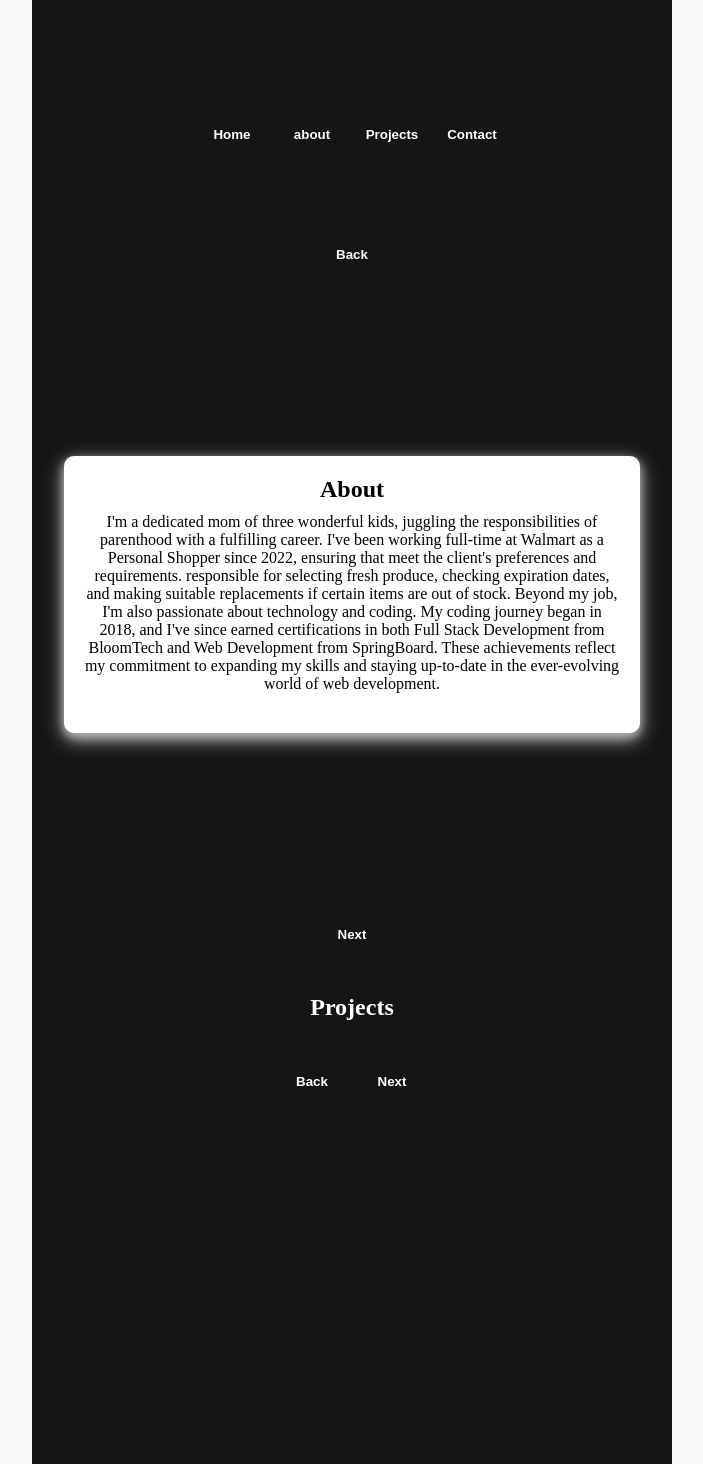
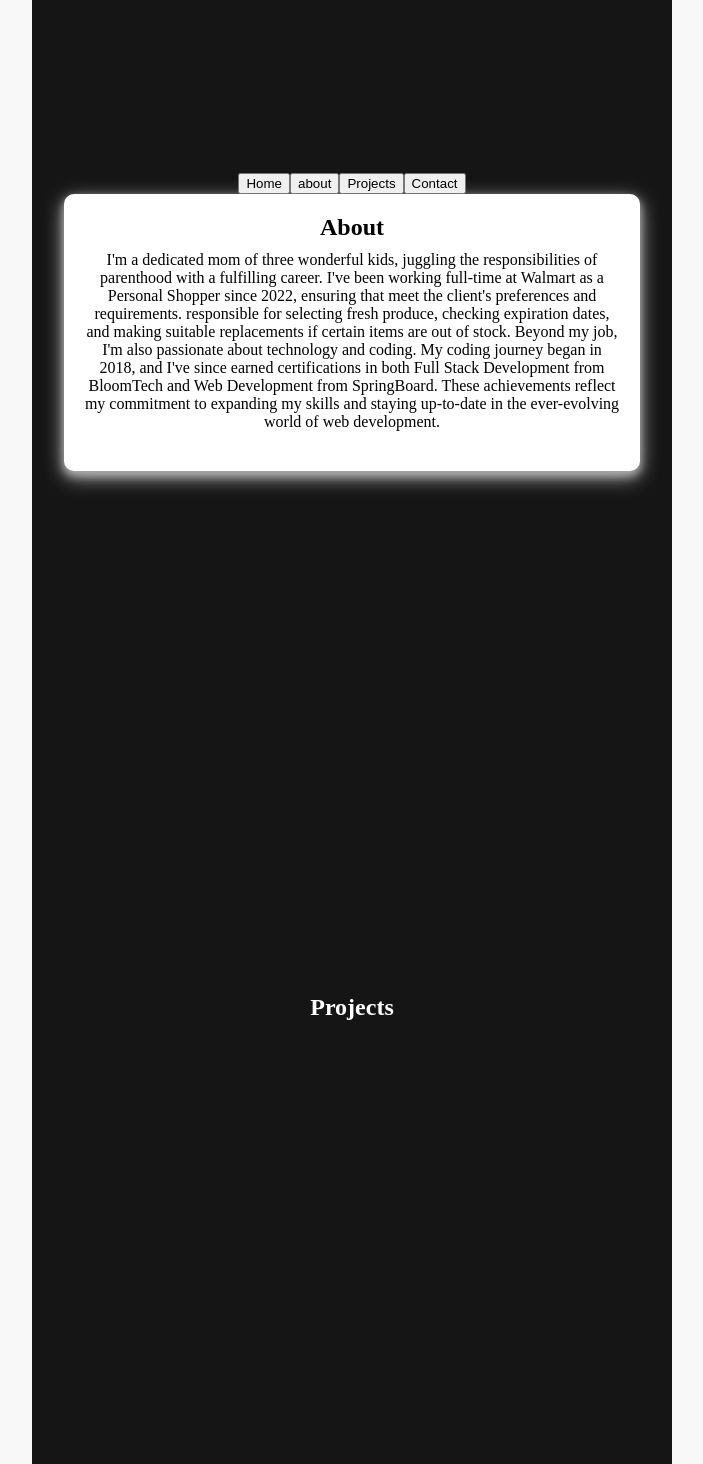
Before and after one commit to Ruwaidah/portfolio-ra, a React (Create React App) app: page / in a window 1280 px wide. Shown: the part 606-2070 px from the top of the page, without its empty margins (288-991 px from the left). Built offline with nearby package versions, Linux system fonts and the light colour scheme; a web font is replaced by a local one.

Commit message:
fixing next page move

```diff
--- a/src/App.css
+++ b/src/App.css
@@ -1,22 +1,3 @@
 .App {
   text-align: center;
 }
-
-.App a,
-.App button {
-  cursor: pointer;
-}
-
-.App .next-back-btn {
-  cursor: pointer;
-  width: 80px;
-  height: 40px;
-  background-color: transparent;
-  color: white;
-  border: none;
-  border-radius: 10px;
-  outline: none;
-  font-weight: bold;
-  margin: 40px 0;
-  box-sizing: border-box;
-}
--- a/src/components/AboutMe/About.js
+++ b/src/components/AboutMe/About.js
@@ -1,26 +1,11 @@
 import "./About.css";
 
 const About = () => {
-  const back = () => {
-    window.scrollBy({
-      top: -window.innerHeight,
-      behavior: "smooth",
-    });
-  };
-
-  const next = () => {
-    console.log(window.innerHeight)
-    window.scrollBy({
-      top: window.innerHeight,
-      behavior: "smooth",
-    });
-  };
   return (
     <div
       className="About"
       style={{ position: "absolute", top: window.innerHeight }}
     >
-      <button className="next-back-btn" onClick={back}>Back</button>
       <div>
         <h2>About</h2>
         <p>
@@ -39,7 +24,6 @@ const About = () => {
           development.
         </p>
       </div>{" "}
-      <button className="next-back-btn" onClick={next}>Next</button>
     </div>
   );
 };
--- a/src/components/ContactMe/ContactMe.js
+++ b/src/components/ContactMe/ContactMe.js
@@ -1,25 +1,12 @@
 import "./ContactMe.css";
 
 const ContactMe = () => {
-    const toTop = () => {
-        window.scrollBy({
-          top: -window.innerHeight * 3,
-          behavior: "smooth",
-        });
-      };
-
-      const back = () => {
-        window.scrollBy({
-            top: -window.innerHeight,
-            behavior: "smooth",
-          });
-      }
   return (
-    <div className="ContactMe"  style={{ position: "absolute", top: window.innerHeight*3 }}>
+    <div
+      className="ContactMe"
+      style={{ position: "absolute", top: window.innerHeight * 3 }}
+    >
       <h4>Contact Me</h4>
-      <button className="next-back-btn" onClick={back}>Back</button>
-      <button className="next-back-btn" onClick={toTop}>Scroll To Top</button>
-
     </div>
   );
 };
--- a/src/components/Projects/Projects.js
+++ b/src/components/Projects/Projects.js
@@ -1,19 +1,7 @@
 import "./Projects.css";
 
 const Projects = () => {
-  const back = () => {
-    window.scrollBy({
-      top: -window.innerHeight,
-      behavior: "smooth",
-    });
-  };
 
-  const next = () => {
-    window.scrollBy({
-      top: window.innerHeight,
-      behavior: "smooth",
-    });
-  };
 
   return (
     <div
@@ -21,12 +9,6 @@ const Projects = () => {
       style={{ position: "absolute", top: window.innerHeight * 2 }}
     >
       <h2>Projects</h2>
-      <button className="next-back-btn" onClick={back}>
-        Back
-      </button>
-      <button className="next-back-btn" onClick={next}>
-        Next
-      </button>
     </div>
   );
 };
--- a/src/components/homepage/HomePage.js
+++ b/src/components/homepage/HomePage.js
@@ -11,11 +11,28 @@ import nodejs from "../../images/nodejs.png";
 
 const HomePage = () => {
   const nextPage = (page) => {
-    console.log(window.innerHeight, window.screen.height);
-    window.scrollBy({
-      top: page,
-      behavior: "smooth",
-    });
+    switch (page) {
+      case "home":
+        return window.scrollTo({
+          top: 0,
+          behavior: "smooth",
+        });
+      case "about":
+        return window.scrollTo({
+          top: window.innerHeight,
+          behavior: "smooth",
+        });
+      case "projects":
+        return window.scrollTo({
+          top: window.innerHeight * 2,
+          behavior: "smooth",
+        });
+      case "contact":
+        return window.scrollTo({
+          top: window.innerHeight * 3,
+          behavior: "smooth",
+        });
+    }
   };
 
   return (
@@ -41,25 +58,16 @@ const HomePage = () => {
       <ContactMe />
 
       <div className="btns-div">
-        <button
-          className="next-back-btn"
-          onClick={() => nextPage(window.screen.height)}
-        >
+        <button className="next-back-btn" onClick={() => nextPage("home")}>
           Home
         </button>
-        <button
-          className="next-back-btn"
-          onClick={() => nextPage(window.innerHeight * 2)}
-        >
+        <button className="next-back-btn" onClick={() => nextPage("about")}>
           about
         </button>
-        <button className="next-back-btn" onClick={() => nextPage("200%")}>
+        <button className="next-back-btn" onClick={() => nextPage("projects")}>
           Projects
         </button>
-        <button
-          className="next-back-btn"
-          onClick={() => nextPage(window.innerHeight * 3)}
-        >
+        <button className="next-back-btn" onClick={() => nextPage("contact")}>
           Contact
         </button>
       </div>
```
